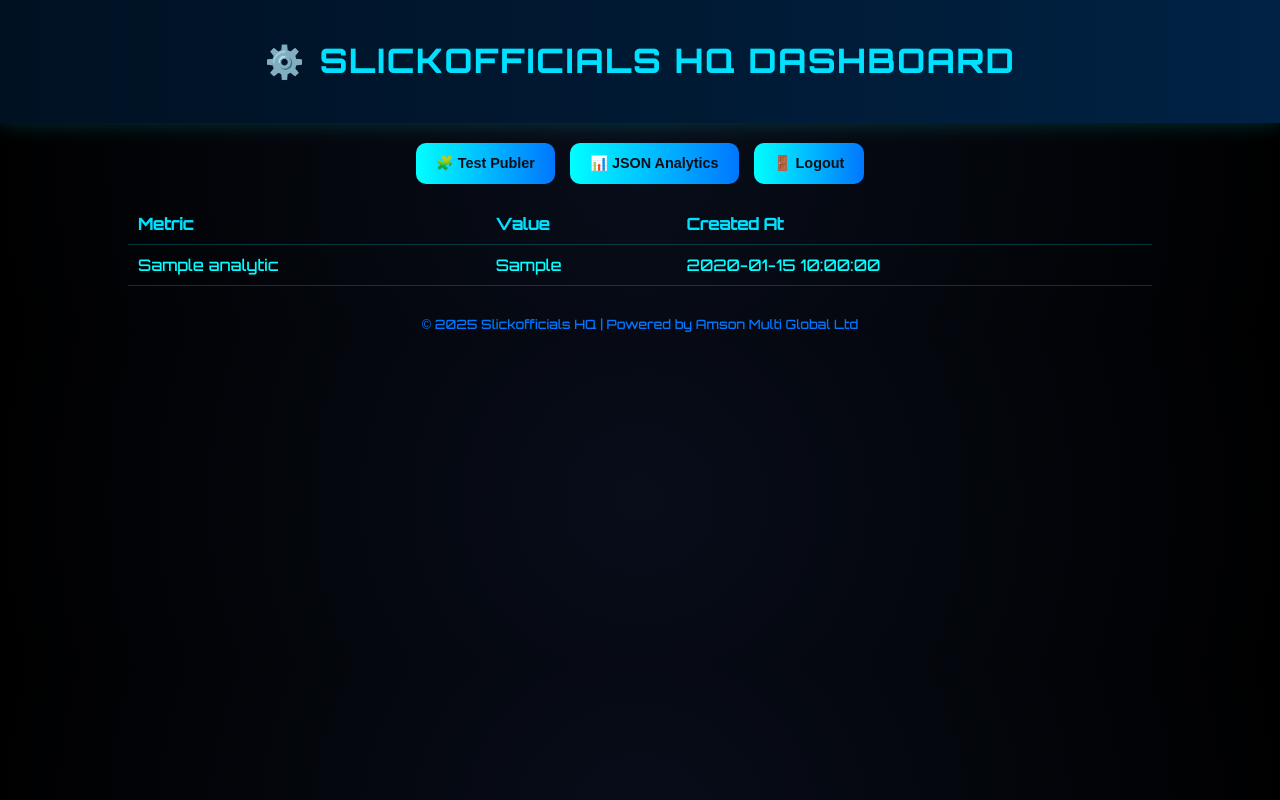
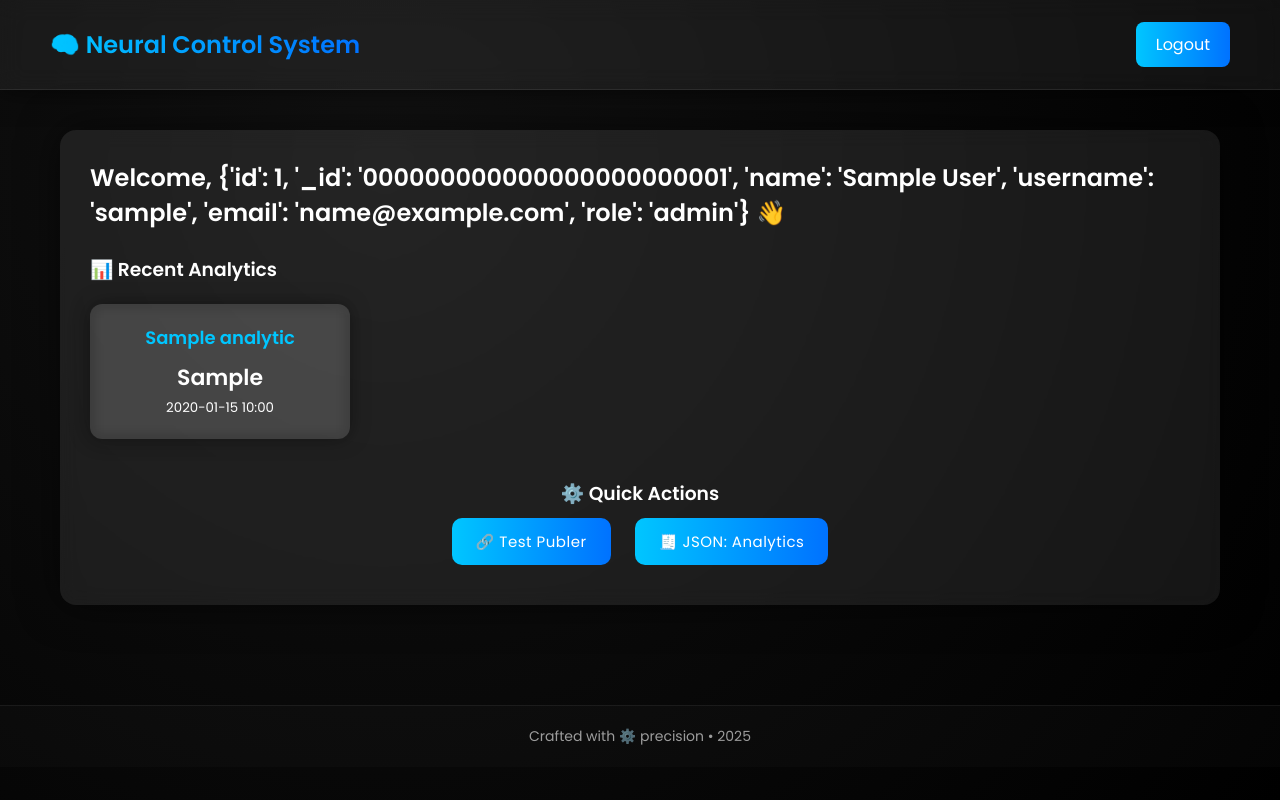
Before and after one commit to slickofficials/SlickOfficials-HQ-HUB, a Flask app: page /dashboard in a window 1280 px wide. Run offline with Flask 3, Linux system fonts and the light colour scheme; the visitor is signed in with stand-in values (Sample User, id 1); tables that the repository leaves empty hold one stand-in row (values such as "Sample post").

Commit message:
Update dashboard.html

```diff
--- a/templates/dashboard.html
+++ b/templates/dashboard.html
@@ -1,93 +1,80 @@
-<!DOCTYPE html>
-<html lang="en">
-<head>
-<meta charset="UTF-8">
-<meta name="viewport" content="width=device-width, initial-scale=1.0">
-<title>Slickofficials HQ Dashboard</title>
+{% extends "base.html" %}
+{% block title %}Dashboard - Neural Control{% endblock %}
+
+{% block content %}
+<div class="glass fade-in">
+  <h2 style="margin-bottom: 25px;">Welcome, {{ session['user'] }} 👋</h2>
+
+  <div class="stats-section">
+    <h3>📊 Recent Analytics</h3>
+    {% if analytics %}
+      <div class="analytics-grid">
+        {% for a in analytics %}
+          <div class="card">
+            <h4>{{ a.metric_name }}</h4>
+            <p>{{ a.metric_value }}</p>
+            <small>{{ a.created_at.strftime('%Y-%m-%d %H:%M') }}</small>
+          </div>
+        {% endfor %}
+      </div>
+    {% else %}
+      <p>No analytics found yet. The system will auto-sync soon.</p>
+    {% endif %}
+  </div>
+
+  <div class="quick-actions fade-in">
+    <h3>⚙️ Quick Actions</h3>
+    <a class="btn" href="/test_publer" target="_blank">🔗 Test Publer</a>
+    <a class="btn" href="/json/analytics" target="_blank">🧾 JSON: Analytics</a>
+  </div>
+</div>
+
 <style>
-@import url('https://fonts.googleapis.com/css2?family=Orbitron:wght@500&display=swap');
-body {
-  margin: 0;
-  font-family: 'Orbitron', sans-serif;
-  background: radial-gradient(circle at 50% 50%, #080d1a, #000);
-  color: #00ffff;
-  overflow-x: hidden;
+  .stats-section {
+    margin-bottom: 40px;
   }
-header {
+
+  .analytics-grid {
+    display: grid;
+    grid-template-columns: repeat(auto-fill, minmax(220px, 1fr));
+    gap: 20px;
+    margin-top: 20px;
+  }
+
+  .card {
+    background: rgba(255, 255, 255, 0.1);
+    border-radius: 12px;
     padding: 20px;
-  background: linear-gradient(90deg, #001122, #002244);
     text-align: center;
-  box-shadow: 0 0 20px #00ffff33;
+    box-shadow: 0 0 20px rgba(0,0,0,0.4);
+    backdrop-filter: blur(8px);
+    transition: all 0.3s ease;
   }
-h1 {
-  color: #00e0ff;
-  letter-spacing: 3px;
-  text-transform: uppercase;
+
+  .card:hover {
+    transform: scale(1.05);
+    box-shadow: 0 0 30px rgba(0,198,255,0.3);
   }
-.actions {
-  display: flex;
-  justify-content: center;
-  gap: 15px;
-  margin: 20px 0;
+
+  .card h4 {
+    font-size: 18px;
+    margin-bottom: 10px;
+    color: var(--accent);
   }
-button {
-  background: linear-gradient(90deg, #00ffff, #0077ff);
-  border: none;
-  padding: 12px 20px;
-  border-radius: 10px;
-  font-size: 0.9rem;
-  color: #0b0f17;
-  font-weight: bold;
-  cursor: pointer;
-  transition: 0.3s;
+
+  .card p {
+    font-size: 22px;
+    font-weight: 600;
   }
-button:hover {
-  background: linear-gradient(90deg, #0077ff, #00ffff);
-  box-shadow: 0 0 15px #00ffffaa;
+
+  .quick-actions {
+    text-align: center;
   }
-table {
-  width: 80%;
-  margin: 20px auto;
-  border-collapse: collapse;
-  text-align: left;
-}
-th, td {
-  border-bottom: 1px solid #00ffff33;
-  padding: 10px;
-}
-th {
-  color: #00e0ff;
-}
-footer {
-  margin-top: 30px;
-  text-align: center;
-  font-size: 0.8rem;
-  color: #0077ff;
+
+  .quick-actions .btn {
+    margin: 10px;
+    font-size: 15px;
+    letter-spacing: 0.5px;
   }
 </style>
-</head>
-<body>
-  <header>
-    <h1>⚙️ Slickofficials HQ Dashboard</h1>
-  </header>
-
-  <div class="actions">
-    <form action="/test_publer"><button>🧩 Test Publer</button></form>
-    <form action="/json/analytics"><button>📊 JSON Analytics</button></form>
-    <form action="/logout"><button>🚪 Logout</button></form>
-  </div>
-
-  <table>
-    <tr><th>Metric</th><th>Value</th><th>Created At</th></tr>
-    {% for a in analytics %}
-    <tr>
-      <td>{{ a.metric_name }}</td>
-      <td>{{ a.metric_value }}</td>
-      <td>{{ a.created_at.strftime('%Y-%m-%d %H:%M:%S') }}</td>
-    </tr>
-    {% endfor %}
-  </table>
-
-  <footer>© 2025 Slickofficials HQ | Powered by Amson Multi Global Ltd</footer>
-</body>
-</html>
+{% endblock %}
```
Lines whose indentation alone changed are shown as unchanged.
